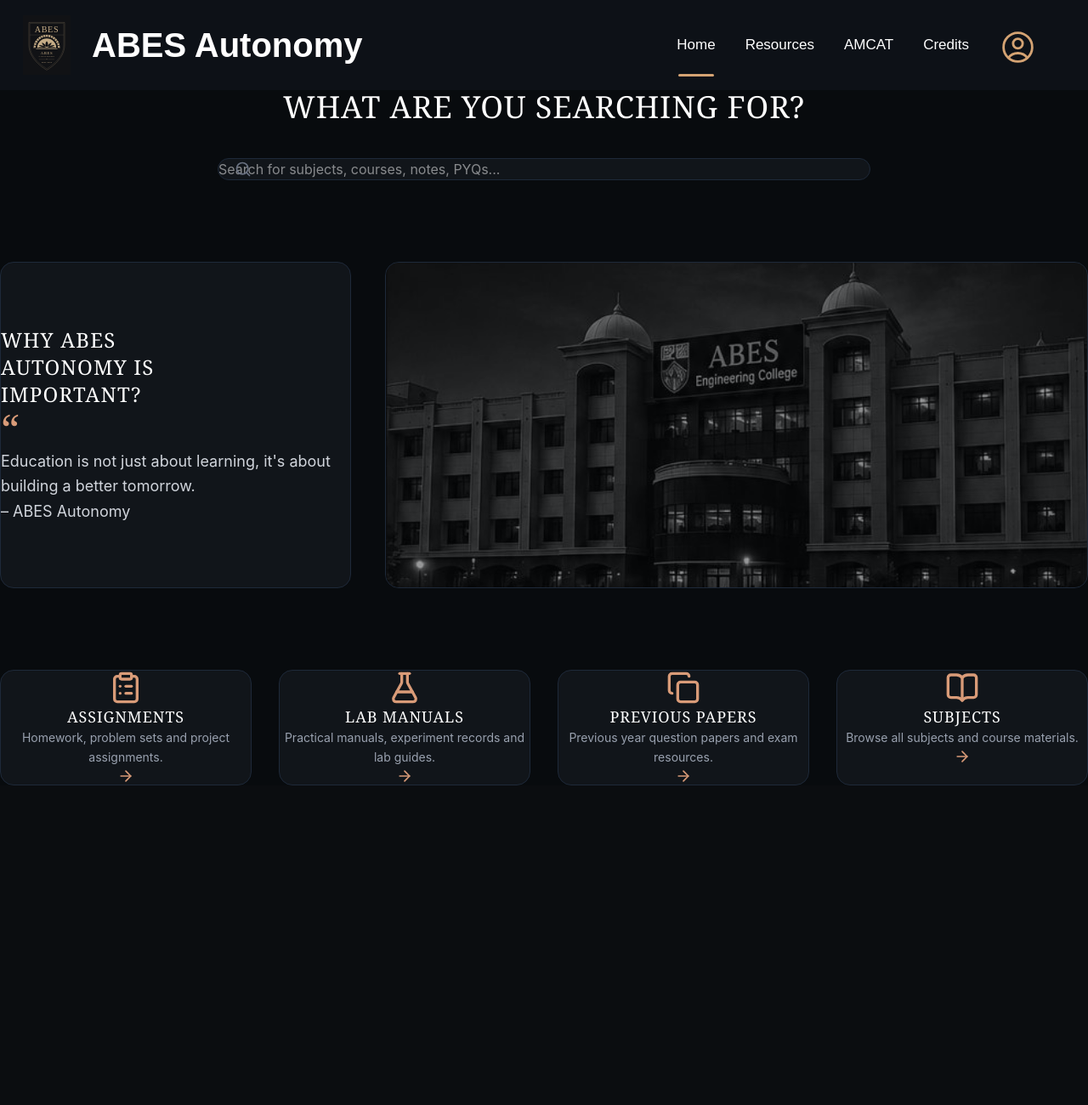
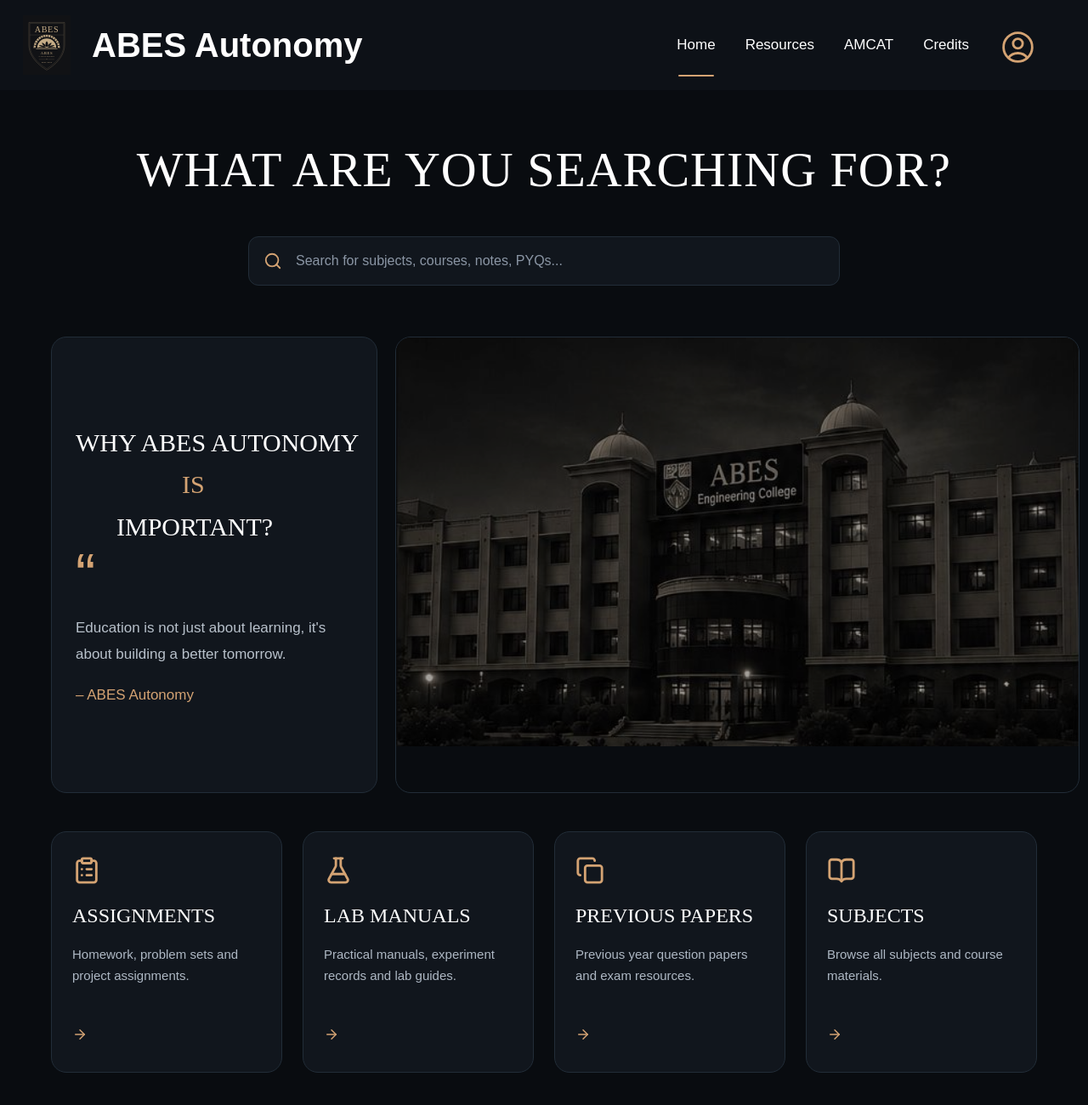
Before and after one commit to Mayank-Kumar13/AbesAutonomy, a React (Vite) app in the folder CODE/REACT/: page / in a window 1280 px wide. Shown: the top 1300 px of the page at 85% size. Before the commit the page ends 924 px from the top, so only its background shows below. Built offline with nearby package versions, Linux system fonts and the light colour scheme.

Commit message:
Home page fixed

```diff
--- /dev/null
+++ b/CODE/REACT/src/component/home/HomeContent.css
@@ -0,0 +1,232 @@
+.home{
+    width:100%;
+    background:#090c10;
+    color:white;
+    padding:50px 60px 80px;
+}
+
+/* ---------------- SEARCH ---------------- */
+
+.search-section{
+    display:flex;
+    flex-direction:column;
+    align-items:center;
+    margin-bottom:60px;
+}
+
+.search-heading{
+    font-family:"Times New Roman", serif;
+    font-size:58px;
+    font-weight:500;
+    letter-spacing:1px;
+    margin-bottom:35px;
+}
+
+.search-box{
+    width:60%;
+    position:relative;
+}
+
+.search-box input{
+    width:100%;
+    height:58px;
+    background:#11161d;
+    border:1px solid #222d38;
+    border-radius:12px;
+    padding-left:55px;
+    color:white;
+    font-size:16px;
+    outline:none;
+}
+
+.search-box input::placeholder{
+    color:#8b96a5;
+}
+
+.search-icon{
+    position:absolute;
+    left:18px;
+    top:50%;
+    transform:translateY(-50%);
+    color:#d4a373;
+}
+
+/* ---------------- ABOUT ---------------- */
+
+.about-section{
+    display:grid;
+    grid-template-columns:320px 1fr;
+    gap:35px;
+    align-items:stretch;
+    margin-bottom:45px;
+}
+
+.about-card{
+    background:#11161d;
+    border:1px solid #222d38;
+    border-radius:18px;
+    padding:40px 28px;
+    display:flex;
+    flex-direction:column;
+    justify-content:center;
+    width:120%;
+}
+
+.about-card h2{
+    font-family:"Times New Roman", serif;
+    font-size:28px;
+    line-height:1.35;
+    font-weight:500;
+    margin-bottom:20px;
+}
+
+.quote-mark{
+    color:#d4a373;
+    font-size:70px;
+    line-height:1;
+    margin-bottom:12px;
+}
+
+.about-card p{
+    color:#b8c1cb;
+    line-height:1.8;
+    font-size:17px;
+}
+
+.about-card span{
+    color:#d4a373;
+    margin-top:20px;
+    font-size:17px;
+}
+
+/* ---------------- IMAGE ---------------- */
+
+.building-card{
+    border-radius:18px;
+    overflow:hidden;
+    border:1px solid #222d38;
+    width:100%;
+    margin-left:50px;
+}
+
+.building-card img{
+    width:100%;
+    height:90%;
+    object-fit:cover;
+    filter:brightness(.65);
+    transition:.35s;
+}
+
+.building-card img:hover{
+    filter:brightness(.95);
+}
+
+/* ---------------- CARDS ---------------- */
+
+.resource-section{
+    display:grid;
+    grid-template-columns:repeat(4,1fr);
+    gap:24px;
+}
+
+.resource-card{
+    background:#11161d;
+    border:1px solid #222d38;
+    border-radius:18px;
+    padding:28px 24px;
+    transition:.3s;
+}
+
+.resource-card:hover{
+    border-color:#d4a373;
+    transform:translateY(-5px);
+}
+
+.card-icon{
+    color:#d4a373;
+    margin-bottom:18px;
+}
+
+.resource-card h3{
+    font-family:"Times New Roman", serif;
+    font-size:24px;
+    font-weight:500;
+    margin-bottom:15px;
+}
+
+.resource-card p{
+    color:#aeb8c4;
+    line-height:1.7;
+    font-size:15px;
+    margin-bottom:28px;
+    min-height:70px;
+}
+
+.resource-card button{
+    background:none;
+    border:none;
+    color:#d4a373;
+    cursor:pointer;
+    transition:.3s;
+}
+
+.resource-card:hover button{
+    transform:translateX(6px);
+}
+
+/* ---------------- RESPONSIVE ---------------- */
+
+@media(max-width:1100px){
+
+    .about-section{
+        grid-template-columns:1fr;
+    }
+
+    .resource-section{
+        grid-template-columns:repeat(2,1fr);
+    }
+
+    .search-box{
+        width:80%;
+    }
+
+}
+
+@media(max-width:768px){
+
+    .home{
+        padding:35px 20px 60px;
+    }
+
+    .search-heading{
+        font-size:38px;
+        text-align:center;
+    }
+
+    .search-box{
+        width:100%;
+    }
+
+    .resource-section{
+        grid-template-columns:1fr;
+    }
+
+}
+
+.why{
+    color:white;
+    font-size:30px;
+    font-family:"Times New Roman", serif;
+}
+.why p{
+    color:#d4a373;
+    font-size:30px;
+    font-family:"Times New Roman", serif;
+    margin-left:125px;
+}
+.important{
+    color:white;
+    font-size:30px;
+    font-family:"Times New Roman", serif;
+    margin-left:48px;
+}
--- a/CODE/REACT/src/component/home/HomeContent.jsx
+++ b/CODE/REACT/src/component/home/HomeContent.jsx
@@ -1,71 +1,130 @@
-import React from 'react';
-import buildingPhoto from '../../../IMAGES/BUILDING.png';
+import React from "react";
+import "./HomeContent.css";
+import buildingPhoto from "../../../IMAGES/BUILDING.png";
+
 import {
-  Search, ClipboardList, FlaskConical, Copy, BookOpen, ArrowRight, Star
-} from 'lucide-react';
+  Search,
+  ClipboardList,
+  FlaskConical,
+  Copy,
+  BookOpen,
+  ArrowRight,
+} from "lucide-react";
 
-const initialReviews = [
-  { id: 1, initials: "AK", name: "Ananya Kashyap", rating: 5, text: "Amazing platform! All the resources I need in one place." },
-  { id: 2, initials: "RM", name: "Rohit Mishra", rating: 5, text: "Previous papers and lab manuals are a lifesaver." },
-  { id: 3, initials: "SP", name: "Shivam Pandey", rating: 4, text: "Well organized and easy to use." },
-  { id: 4, initials: "VK", name: "Vanshika Kapoor", rating: 5, text: "Love the clean interface and the quality of content." }
+const cards = [
+  {
+    title: "ASSIGNMENTS",
+    description: "Homework, problem sets and project assignments.",
+    icon: <ClipboardList size={34} />,
+  },
+  {
+    title: "LAB MANUALS",
+    description: "Practical manuals, experiment records and lab guides.",
+    icon: <FlaskConical size={34} />,
+  },
+  {
+    title: "PREVIOUS PAPERS",
+    description: "Previous year question papers and exam resources.",
+    icon: <Copy size={34} />,
+  },
+  {
+    title: "SUBJECTS",
+    description: "Browse all subjects and course materials.",
+    icon: <BookOpen size={34} />,
+  },
 ];
 
 const HomeContent = () => {
   return (
-    <div className="w-full flex flex-col items-center bg-[#080b0e] text-gray-300 font-sans pb-20">
+    <main className="home">
 
-      {/* MASTER CONTAINER - Increased gap from 16 to 24 for more flow */}
-      <div className="w-full max-w-[287.5] px-6 flex flex-col gap-24">
+      {/* SEARCH SECTION */}
+      <section className="search-section">
 
-        {/* 1. SEARCH SECTION - CLEANED UP */}
-        <section className="w-full flex flex-col items-center pt-16">
-          <h1 className="text-3xl md:text-4xl text-white tracking-wide" style={{ fontFamily: 'Georgia, serif' }}>
+        <h1 className="search-heading">
           WHAT ARE YOU SEARCHING FOR?
         </h1>
 
-          {/* This spacer provides a guaranteed, clean gap */}
-          <div className="h-10"></div>
+        <div className="search-box">
 
-          <div className="relative w-full max-w-3xl">
-            <Search className="absolute left-5 top-1/2 -translate-y-1/2 text-gray-500 w-5 h-5" />
-            <input type="text" className="w-full bg-[#11151a] border border-gray-800 rounded-full py-4 pl-14 pr-6 text-white focus:outline-none focus:border-[#d99b78]" placeholder="Search for subjects, courses, notes, PYQs..." />
+          <Search className="search-icon" size={22} />
+
+          <input
+            type="text"
+            placeholder="Search for subjects, courses, notes, PYQs..."
+          />
+
         </div>
+
       </section>
 
-        {/* 2. ABOUT/WHY SECTION */}
-        <section className="flex flex-col lg:flex-row gap-10">
-          <div className="bg-[#11151a] border border-gray-800 rounded-2xl p-12 lg:w-1/3 flex flex-col justify-center">
-            <h2 className="text-2xl text-white mb-8 uppercase tracking-wider" style={{ fontFamily: 'Georgia, serif' }}>Why ABES<br />Autonomy is<br />Important?</h2>
-            <div className="text-5xl text-[#d99b78] font-serif mb-4">“</div>
-            <p className="text-gray-300 leading-relaxed text-lg">Education is not just about learning, it's about building a better tomorrow.<br />– ABES Autonomy</p>
+      {/* ABOUT SECTION */}
+
+      <section className="about-section">
+
+        <div className="about-card">
+
+          <pre className="why">WHY ABES AUTONOMY
+
+            <p>
+               IS
+               </p>
+              <pre className="important">
+            IMPORTANT?
+            </pre>
+            </pre>
+
+          <div className="quote-mark">“</div>
+
+          <p>
+            Education is not just about learning,
+            it's about building a better tomorrow.
+          </p>
+
+          <span>– ABES Autonomy</span>
+
         </div>
-          <div className="lg:w-2/3 h-96 rounded-2xl overflow-hidden border border-gray-800">
-            <img src={buildingPhoto} alt="ABES Engineering College" className="w-full h-full object-cover grayscale opacity-60 hover:grayscale-0 hover:opacity-100 transition-all" />
+
+        <div className="building-card">
+
+          <img
+            src={buildingPhoto}
+            alt="ABES Building"
+          />
+
         </div>
+
       </section>
 
-        {/* 3. CATEGORIES GRID SECTION - Increased margin-top for breathing room */}
-        <section className="mt-8">
-          <div className="grid grid-cols-1 md:grid-cols-2 lg:grid-cols-4 gap-8">
-            {[
-              { title: "ASSIGNMENTS", icon: ClipboardList, desc: "Homework, problem sets and project assignments." },
-              { title: "LAB MANUALS", icon: FlaskConical, desc: "Practical manuals, experiment records and lab guides." },
-              { title: "PREVIOUS PAPERS", icon: Copy, desc: "Previous year question papers and exam resources." },
-              { title: "SUBJECTS", icon: BookOpen, desc: "Browse all subjects and course materials." }
-            ].map((card, i) => (
-              <div key={i} className="bg-[#11151a] border border-gray-800 rounded-2xl p-10 flex flex-col items-center text-center group hover:border-[#d99b78]/50 transition-all cursor-pointer">
-                <card.icon className="w-10 h-10 text-[#d99b78] mb-8" />
-                <h3 className="text-white text-lg tracking-wider mb-6" style={{ fontFamily: 'Georgia, serif' }}>{card.title}</h3>
-                <p className="text-sm text-gray-400 mb-8 leading-relaxed">{card.desc}</p>
-                <ArrowRight className="w-5 h-5 text-[#d99b78] mt-auto" />
+      {/* RESOURCE CARDS */}
+
+      <section className="resource-section">
+
+        {cards.map((card, index) => (
+
+          <div className="resource-card" key={index}>
+
+            <div className="card-icon">
+              {card.icon}
             </div>
+
+            <h3>{card.title}</h3>
+
+            <p>{card.description}</p>
+
+            <button>
+
+              <ArrowRight size={18} />
+
+            </button>
+
+          </div>
+
         ))}
-          </div>
+
       </section>
 
-      </div>
-    </div>
+    </main>
   );
 };
 
--- a/CODE/REACT/src/component/navbar/Navbar.css
+++ b/CODE/REACT/src/component/navbar/Navbar.css
@@ -13,6 +13,7 @@
     padding:18px 60px;
     position:sticky;
     top:0;
+    z-index:100;
 }
 
 .logo-section{
@@ -61,7 +62,7 @@ ul li a::after{
     bottom:-14px;
     transform:translateX(-50%);
     width:0;
-    height:3px;
+    height:2px;
     background:#d4a373;
     border-radius:50px;
     transition:.3s;
```
Also changed, not shown: CODE/REACT/src/pages/Credits.jsx (+5 -5 lines), CODE/REACT/public/image.png (added), 1 other file (tests, documents, lock files or other folders). Lines whose indentation alone changed are shown as unchanged.
